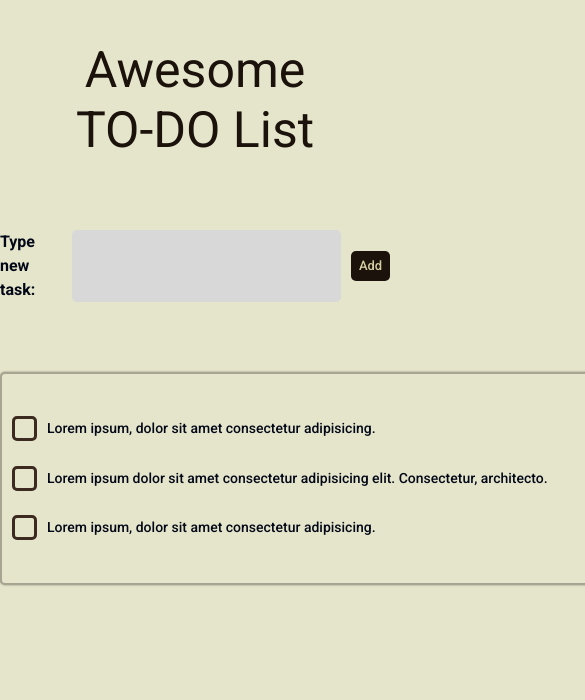
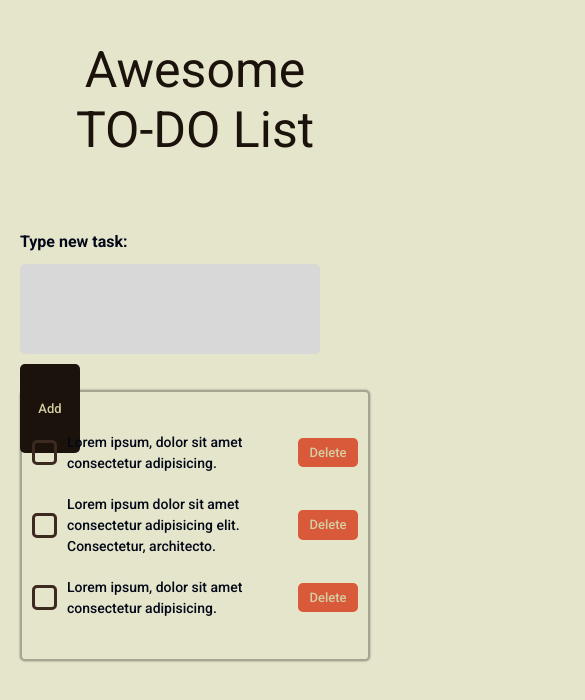
Before and after one commit to lob0codes/to-do-list-app, a Next.js app: page / in a window 390 px wide. Shown: the top 700 px of the page, 585 px wide, since content can reach past the window. Built offline with nearby package versions, Linux system fonts and the light colour scheme.

Commit message:
Responsive design has been improved

```diff
--- a/app/globals.css
+++ b/app/globals.css
@@ -95,6 +95,11 @@
   padding: var(--padding-vertical) 2rem;
 }
 
+.block--horizontal {
+  --padding-vertical: 0;
+  padding: var(--padding-vertical) 2rem;
+}
+
 .container {
   max-width: 1140px;
   margin: 0 auto;
--- a/app/page.module.css
+++ b/app/page.module.css
@@ -3,6 +3,10 @@
   margin: 4rem auto;
   width: 25rem;
   line-height: 6rem;
+}
+
+.todo-list-container {
+  padding: 0 2rem;
 }
 
 .todo-list {
--- a/app/page.tsx
+++ b/app/page.tsx
@@ -45,8 +45,10 @@ export default function Home() {
   return (
     <>
       <h1 className={classes.header}>Awesome TO-DO List</h1>
-      <TodoForm onSubmit={addNewTodo} />
-      <TodoList todos={todoList} onDelete={deleteTodo} />
+      <div className="block--horizontal">
+        <TodoForm onSubmit={addNewTodo} />
+        <TodoList todos={todoList} onDelete={deleteTodo} />
+      </div>
     </>
   );
 }
--- a/components/TodoForm.module.css
+++ b/components/TodoForm.module.css
@@ -9,6 +9,7 @@
   align-items: center;
   justify-content: center;
   width: 100%;
+  flex-wrap: wrap;
 }
 
 .label {
@@ -25,3 +26,22 @@
   font-weight: 400;
   background-color: #d8d8d8;
 }
+
+@media (max-width: 35rem) {
+  .label {
+    width: 100%;
+  }
+  .form {
+    justify-content: flex-start;
+  }
+
+  .add-button {
+    height: 100%;
+  }
+}
+
+@media (max-width: 44rem) {
+  .input {
+    width: 30rem;
+  }
+}
--- a/components/TodoForm.tsx
+++ b/components/TodoForm.tsx
@@ -21,7 +21,11 @@ export default function TodoForm({ onSubmit }: TodoFormProps) {
           Type new task:
         </label>
         <input type="text" id="todo" name="todo" className={classes.input} />
-        <NormalButton customType={ButtonType.STANDARD} type="submit">
+        <NormalButton
+          className={classes["add-button"]}
+          customType={ButtonType.STANDARD}
+          type="submit"
+        >
           Add
         </NormalButton>
       </form>
--- a/components/TodoItem.module.css
+++ b/components/TodoItem.module.css
@@ -12,7 +12,7 @@
 }
 
 .delete-button {
-  background-color: var(--delete-button-background);
+  flex-shrink: 0;
 }
 
 .square-button {
--- a/components/TodoItem.tsx
+++ b/components/TodoItem.tsx
@@ -20,7 +20,11 @@ export default function TodoItem({ todo, onDelete }: TodoItemProps) {
     <article className={classes["todo-item"]}>
       <SquareButton className={classes["square-button"]} />
       <p className={classes.description}>{todo.description}</p>
-      <NormalButton customType={ButtonType.DELETE} onClick={itemDeleteHandler}>
+      <NormalButton
+        customType={ButtonType.DELETE}
+        onClick={itemDeleteHandler}
+        className={classes["delete-button"]}
+      >
         Delete
       </NormalButton>
     </article>
--- a/components/TodoList.module.css
+++ b/components/TodoList.module.css
@@ -4,7 +4,7 @@
   border-radius: 0.5rem;
   margin: 0 auto;
   justify-content: center;
-  width: 80rem;
+  max-width: 80rem;
   padding: 4rem 1rem;
 }
 
--- a/components/TodoList.tsx
+++ b/components/TodoList.tsx
@@ -1,16 +1,19 @@
 import { TodoModel } from "@/utils/classes";
 import TodoItem from "./TodoItem";
 import classes from "@/components/TodoList.module.css";
+import { cn } from "@/lib/utils";
 
 export default function TodoList({
   todos,
   onDelete,
+  className,
 }: {
   todos: TodoModel[];
   onDelete: (id: number) => void;
+  className?: string;
 }) {
   return (
-    <article className={classes["todo-list"]}>
+    <article className={cn(className, classes["todo-list"])}>
       <section className={classes.main}>
         {todos.length === 0 ? (
           <p className={classes["empty-todos"]}>There are no todos to show.</p>
```
